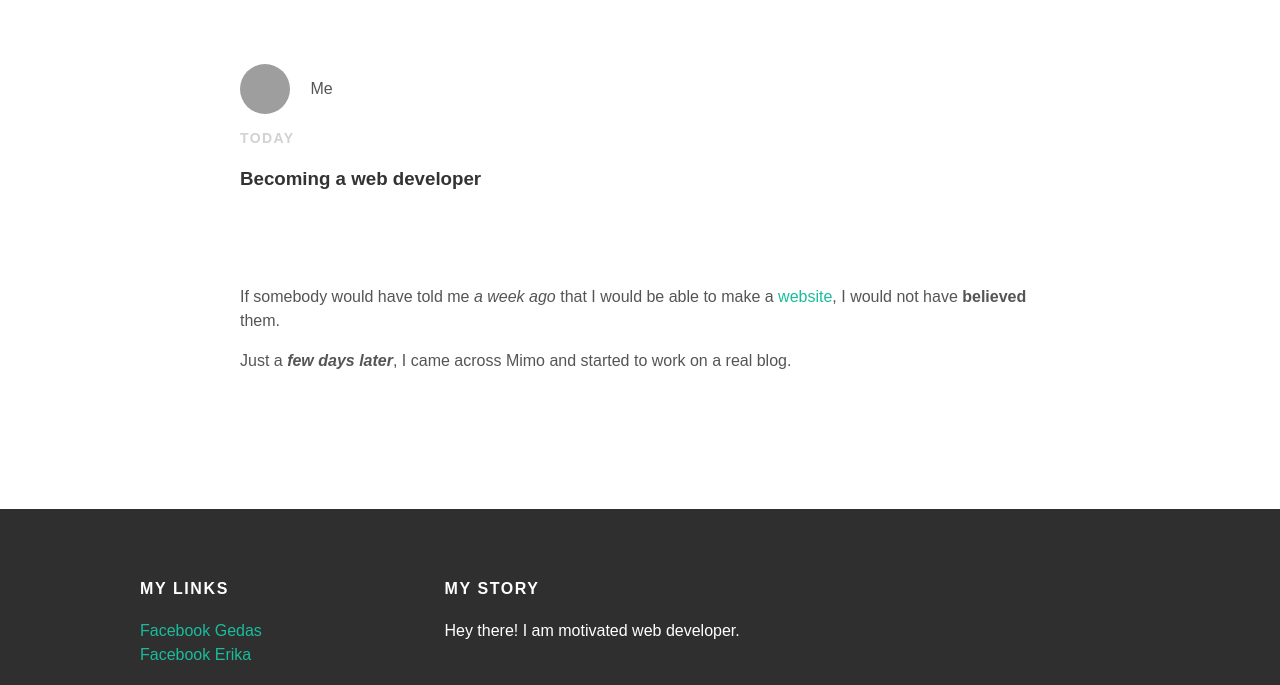
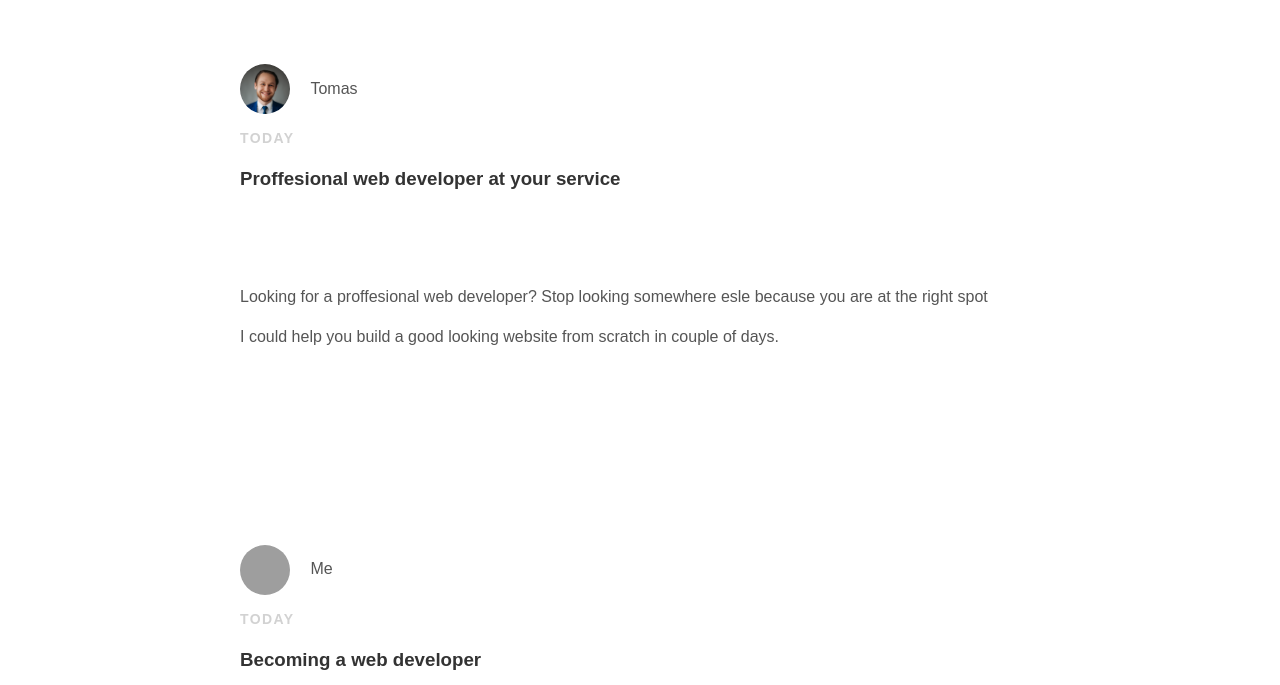
Before and after one commit to gedaz13/gedaz13.github.io, a plain HTML site: page index.html in a window 1280 px wide. Shown: the part 626-1311 px from the top of the page. Drawn offline with Linux system fonts and the light colour scheme; grey boxes are pictures that could not be loaded.

Commit message:
Update index.html

```diff
--- a/index.html
+++ b/index.html
@@ -39,6 +39,25 @@
       </div>
     </div>
   </div>
+
+     <div class="post-container">
+      <div class="post">
+        <div class="post-author">
+          <img src="tomas.jpg">
+          <span>Tomas</span>
+        </div>
+          <p class="post-date">Today</p>
+          <h3 class="Post title">Proffesional web developer at your service</h3>
+          <div class="post content">
+            <p> Looking for a proffesional web developer? Stop looking
+            somewhere esle because you are at the right spot </p>
+            <p> I could help you build a good looking website
+              from scratch in couple of days.
+            </p>
+        </div>
+      </div>
+    </div>
+
 
 <div id="content">
         <div class="post-container">
```
